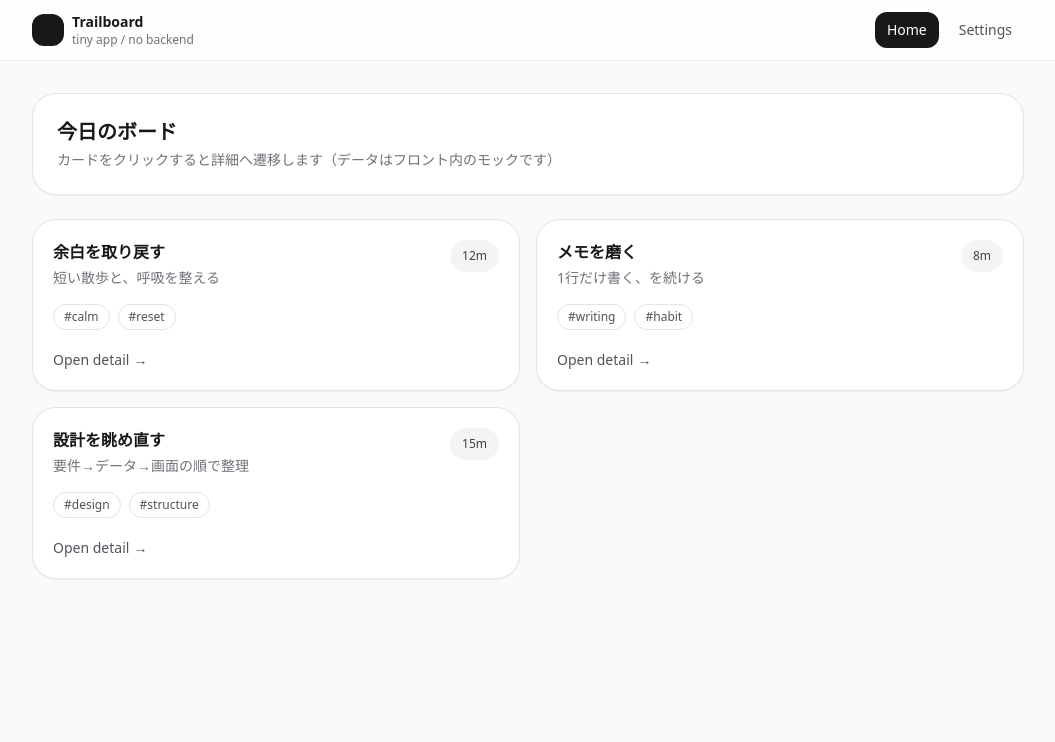
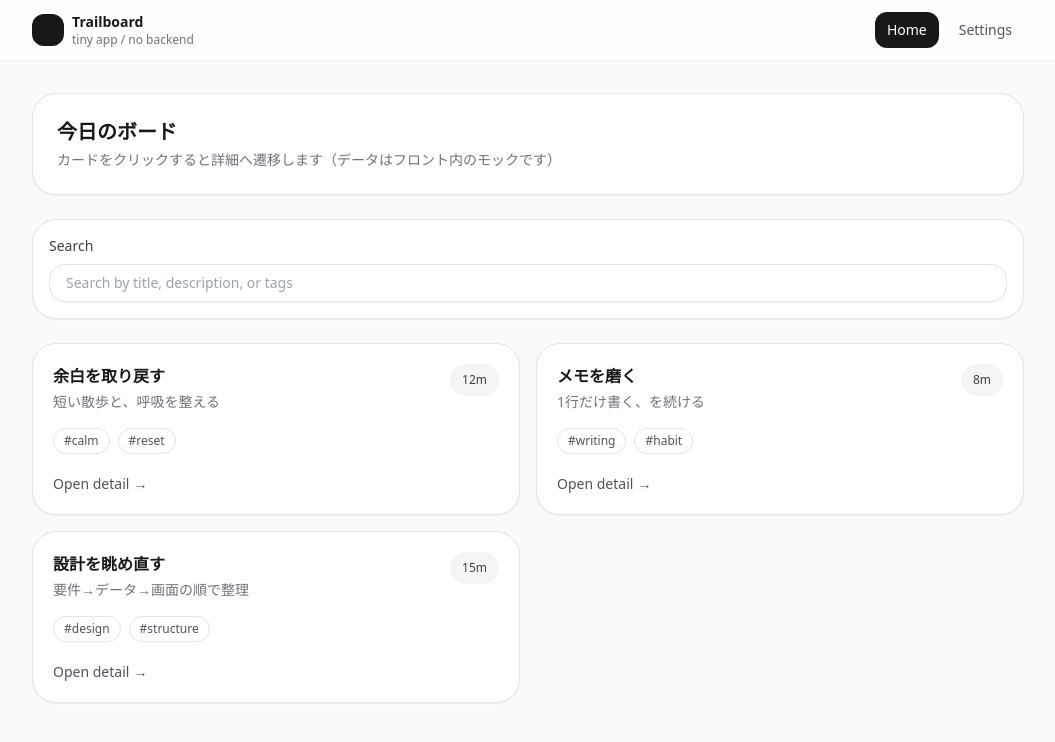
Before and after one commit to airship10may/Trailboard, a React (Vite) app: page / in a window 1280 px wide. Shown: the top 742 px of the page, without its empty margins (112-1167 px from the left). Built offline with nearby package versions, Linux system fonts and the light colour scheme.

Commit message:
Add card search filter on Home

```diff
--- a/src/pages/Home.tsx
+++ b/src/pages/Home.tsx
@@ -1,8 +1,24 @@
+import { useMemo, useState } from "react";
 import { useNavigate } from "react-router-dom";
 import { trails } from "../data/trails";
 
 export default function Home() {
   const nav = useNavigate();
+  const [query, setQuery] = useState("");
+
+  const filteredTrails = useMemo(() => {
+    const normalized = query.trim().toLowerCase();
+    if (!normalized) return trails;
+
+    return trails.filter((trail) => {
+      const titleMatch = trail.title.toLowerCase().includes(normalized);
+      const subtitleMatch = trail.subtitle.toLowerCase().includes(normalized);
+      const tagMatch = trail.tags.some((tag) =>
+        tag.toLowerCase().includes(normalized)
+      );
+      return titleMatch || subtitleMatch || tagMatch;
+    });
+  }, [query]);
 
   return (
     <div className="space-y-6">
@@ -13,8 +29,30 @@ export default function Home() {
         </p>
       </section>
 
+      <section className="rounded-3xl border border-zinc-200 bg-white p-4 shadow-sm dark:border-zinc-800 dark:bg-zinc-900">
+        <label
+          htmlFor="trail-search"
+          className="mb-2 block text-sm font-medium text-zinc-700 dark:text-zinc-300"
+        >
+          Search
+        </label>
+        <input
+          id="trail-search"
+          type="text"
+          value={query}
+          onChange={(event) => setQuery(event.target.value)}
+          placeholder="Search by title, description, or tags"
+          className="w-full rounded-2xl border border-zinc-200 bg-white px-4 py-2 text-sm text-zinc-900 shadow-sm outline-none transition focus:border-zinc-400 focus:ring-2 focus:ring-zinc-200 dark:border-zinc-800 dark:bg-zinc-950 dark:text-zinc-100 dark:focus:border-zinc-600 dark:focus:ring-zinc-800"
+        />
+      </section>
+
       <section className="grid grid-cols-1 gap-4 md:grid-cols-2">
-        {trails.map((t) => (
+        {filteredTrails.length === 0 ? (
+          <div className="rounded-3xl border border-dashed border-zinc-200 bg-white p-6 text-sm text-zinc-500 dark:border-zinc-800 dark:bg-zinc-900 dark:text-zinc-400 md:col-span-2">
+            No results
+          </div>
+        ) : (
+          filteredTrails.map((t) => (
             <button
               key={t.id}
               onClick={() => nav(`/trail/${t.id}`)}
@@ -46,11 +84,14 @@ export default function Home() {
               <div className="mt-5 text-sm text-zinc-600 dark:text-zinc-300">
                 <span className="inline-flex items-center gap-1">
                   Open detail
-                <span className="transition group-hover:translate-x-0.5">→</span>
+                  <span className="transition group-hover:translate-x-0.5">
+                    →
+                  </span>
                 </span>
               </div>
             </button>
-        ))}
+          ))
+        )}
       </section>
     </div>
   );
```
Lines whose indentation alone changed are shown as unchanged.
